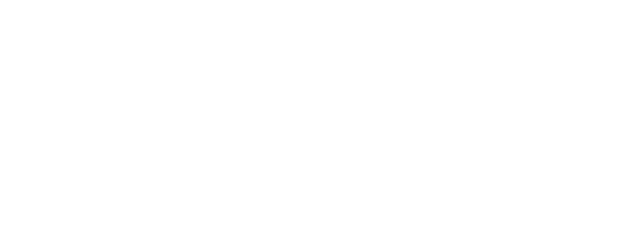
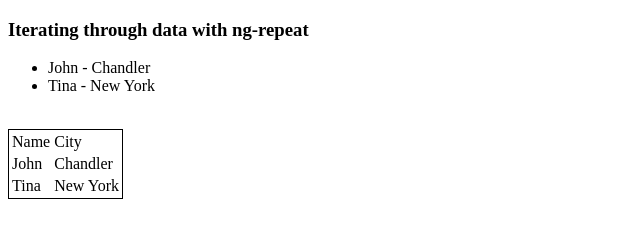
Before and after one commit to lazar360/angularjsjumpstart, a plain HTML site: page Code/Begin/IteratingOverData/index.html in a window 1280 px wide. Shown: the whole page, without its empty margins (0-640 px from the left). Drawn offline with nearby package versions, Linux system fonts and the light colour scheme.

Commit message:
create iterating over data

```diff
--- a/Code/Begin/IteratingOverData/index.html
+++ b/Code/Begin/IteratingOverData/index.html
@@ -3,9 +3,27 @@
 <head>
     <title>Iterating Over Data</title>
 </head>
-<body ng-init="names=['Dave','Jeff','Heedy','Danny']">
+<body ng-init="people=[
+{name:'John', city:'Chandler'},
+{name:'Tina', city:'New York'}
+]">
+    <h3>Iterating through data with ng-repeat</h3>
+    <ul>
+        <li ng-repeat="person in people">{{person.name}} - {{person.city}}</li>
+    </ul>
 
+    <br>
+<table style="border: 1px solid black;">
+    <tr>
+        <td>Name</td>
+        <td>City</td>
+    </tr>
 
+    <tr ng-repeat="person in people">
+        <td>{{person.name}}</td>
+        <td>{{person.city}}</td>
+    </tr>
+</table>
 
     <script src="angular.js"></script>
 </body>
```
